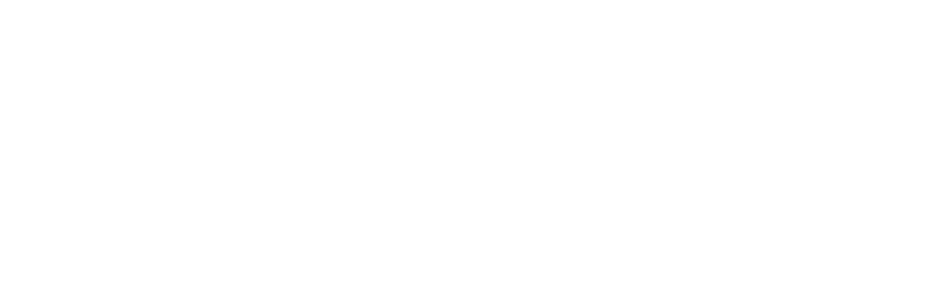
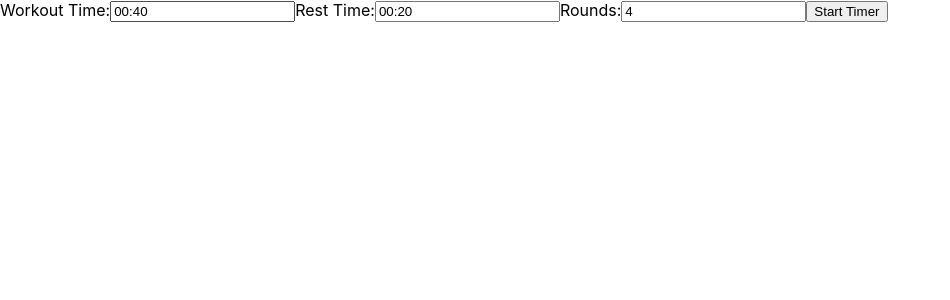
Before and after one commit to Cheroptera/circle-it-FE, a React (Create React App) app: page /set-timer in a window 1280 px wide. Before the commit this address led to /404. Shown: the top 300 px of the page, without its empty margins (0-950 px from the left). Built offline with nearby package versions, Linux system fonts and the light colour scheme.

Commit message:
basic timer functionality

```diff
--- a/src/App.js
+++ b/src/App.js
@@ -4,6 +4,8 @@ import { combineReducers, configureStore } from '@reduxjs/toolkit'
 import { BrowserRouter, Routes, Route, Navigate } from 'react-router-dom'
 import { Provider } from 'react-redux'
 import { welcome } from 'reducers/welcome'
+import Timer from 'components/Timer'
+import SetTimer from 'components/SetTimer'
 import { Welcome } from 'components/Welcome'
 import { Favorites } from 'components/Favorites'
 import { Recent } from 'components/Recent'
@@ -27,9 +29,11 @@ export const App = () => {
           <Route path="/random-workout" element={<RandomWorkout />} />
           <Route path="/exercises" element={<AllExercises />} />
           <Route path="/details" element={<Details />} />
-          <Route path="/welcome" element={<Welcome />}> </Route>
-          <Route path="/favorites" element={<Favorites />}> </Route>
-          <Route path="/recent" element={<Recent />}> </Route>
+          <Route path="/welcome" element={<Welcome />} />
+          <Route path="/favorites" element={<Favorites />} />
+          <Route path="/recent" element={<Recent />} />
+          <Route path="/set-timer" element={<SetTimer />} />
+          <Route path="/timer" element={<Timer />} />
           <Route path="*" element={<Navigate to="/404" replace />} />
         </Routes>
       </BrowserRouter>
--- /dev/null
+++ b/src/components/SetTimer.js
@@ -0,0 +1,77 @@
+import React, { useState, useEffect } from 'react'
+import Timer from './Timer'
+
+const SetTimer = () => {
+  // Length of workout and rest in seconds
+  const [workTime, setWorkTime] = useState('00:40')
+  const [restTime, setRestTime] = useState('00:20')
+  const [rounds, setRounds] = useState(4) // Number of rounds
+  const [isRunning, setIsRunning] = useState(false) // Timer state
+
+  const handleStart = () => {
+    setIsRunning(true)
+  }
+
+  const formatTime = (timeString) => {
+    // Remove non-numeric characters
+    const numericString = timeString.replace(/\D/g, '')
+
+    // Format the numeric string as mm:ss
+    const formattedString = numericString.replace(/(\d{2})(\d{2})/, '$1:$2')
+
+    return formattedString
+  }
+
+  return (
+    <div>
+      <label htmlFor="workout-time">
+        Workout Time:
+        <input
+          id="workout-time"
+          type="text"
+          value={workTime}
+          onChange={(e) => {
+            const inputValue = formatTime(e.target.value)
+            setWorkTime(inputValue)
+          }}
+        />
+      </label>
+      <label htmlFor="rest-time">
+        Rest Time:
+        <input
+          id="rest-time"
+          type="text"
+          value={restTime}
+          onChange={(e) => {
+            const inputValue = formatTime(e.target.value)
+            setRestTime(inputValue)
+          }}
+        />
+      </label>
+      <label htmlFor="rounds">
+        Rounds:
+        <input
+          id="rounds"
+          type="text"
+          value={rounds}
+          onChange={(e) => {
+            const inputValue = e.target.value.replace(/\D/g, '') // Remove non-numeric characters
+            setRounds(inputValue)
+          }}
+        />
+      </label>
+      <button type="button" onClick={handleStart}>
+        Start Timer
+      </button>
+      {isRunning && (
+        <Timer
+          workoutTime={workTime}
+          restTime={restTime}
+          rounds={parseInt(rounds)}
+        />
+      )}
+    </div>
+  )
+}
+
+export default SetTimer
--- /dev/null
+++ b/src/components/Timer.js
@@ -0,0 +1,72 @@
+import React, { useState, useEffect } from 'react'
+
+const Timer = () => {
+  // Length of workout and rest in seconds
+  const [workTime, setWorkTime] = useState(40)
+  const [restTime, setRestTime] = useState(20)
+  const [rounds, setRounds] = useState(4) // Number of rounds
+  const [timeLeft, setTimeLeft] = useState(workTime) // Time left in current interval
+  const [isRunning, setIsRunning] = useState(false) // Timer running state
+
+  useEffect(() => {
+    let timer = null
+
+    // Updates the timer, decrement by 1 second
+    const updateTimer = () => {
+      setTimeLeft((prevTimeLeft) => {
+        const newTimeLeft = prevTimeLeft - 1
+
+        // Check if the current interval is completed
+        if (newTimeLeft === 0) {
+          // Check if all rounds are completed
+          if (rounds === 0) {
+            // Timer completed, stop the timer
+            setIsRunning(false)
+            return 0
+          }
+
+          // Start the rest interval
+          setTimeLeft(restTime)
+          setRounds((prevRounds) => prevRounds - 1)
+        }
+
+        return newTimeLeft
+      })
+    }
+
+    // Start or stop the timer based on the running state
+    if (isRunning) {
+      timer = setInterval(updateTimer, 1000)
+    } else {
+      clearInterval(timer)
+    }
+
+    return () => clearInterval(timer)
+  }, [isRunning, restTime, rounds])
+
+  // Function to start or pause the timer
+  const handleStartPause = () => {
+    setIsRunning((prevState) => !prevState)
+  }
+
+  // Reset the timer
+  const handleReset = () => {
+    setIsRunning(false)
+    setTimeLeft(workTime)
+    setRounds(1)
+  }
+
+  return (
+    <div>
+      <div>{timeLeft}</div> {/* Display time left */}
+      <button type="button" onClick={handleStartPause}>
+        {isRunning ? 'Pause' : 'Start'}
+      </button>
+      <button type="button" onClick={handleReset}>
+        Reset
+      </button>
+    </div>
+  )
+}
+
+export default Timer
```
